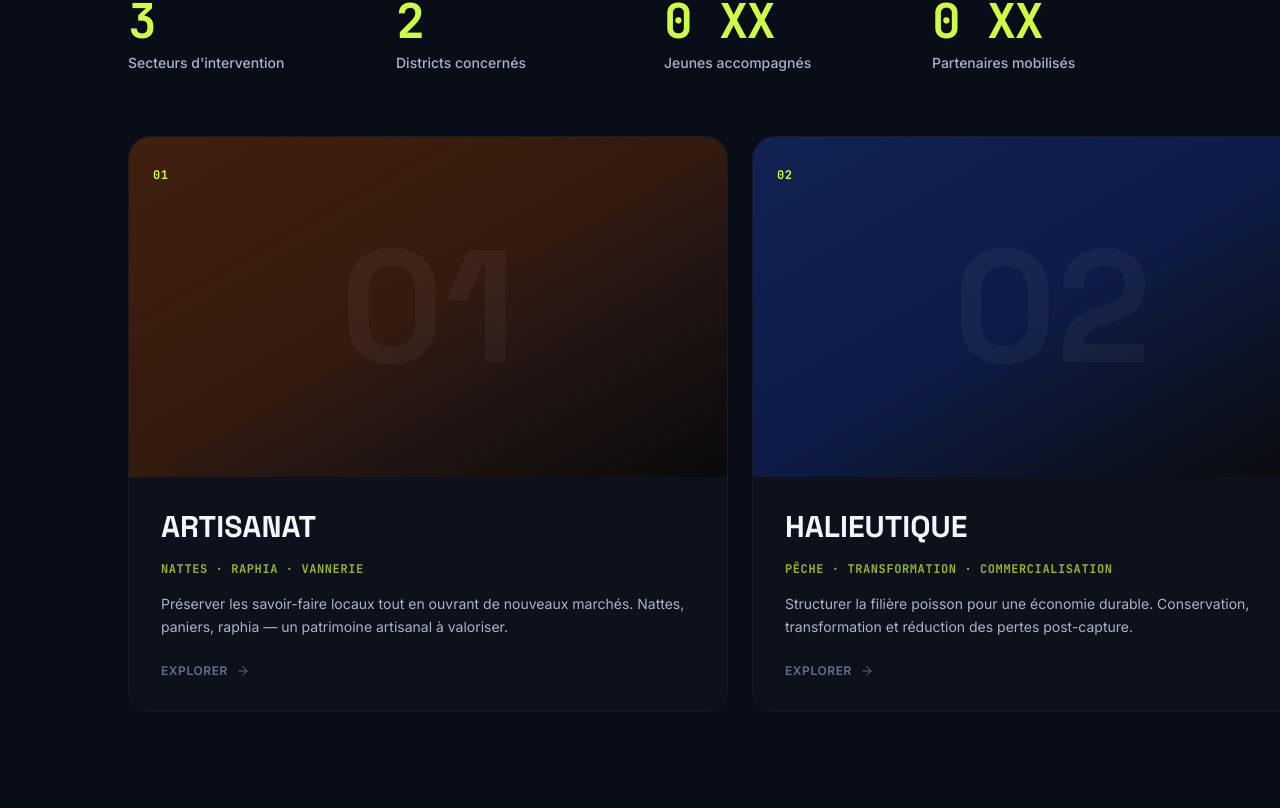
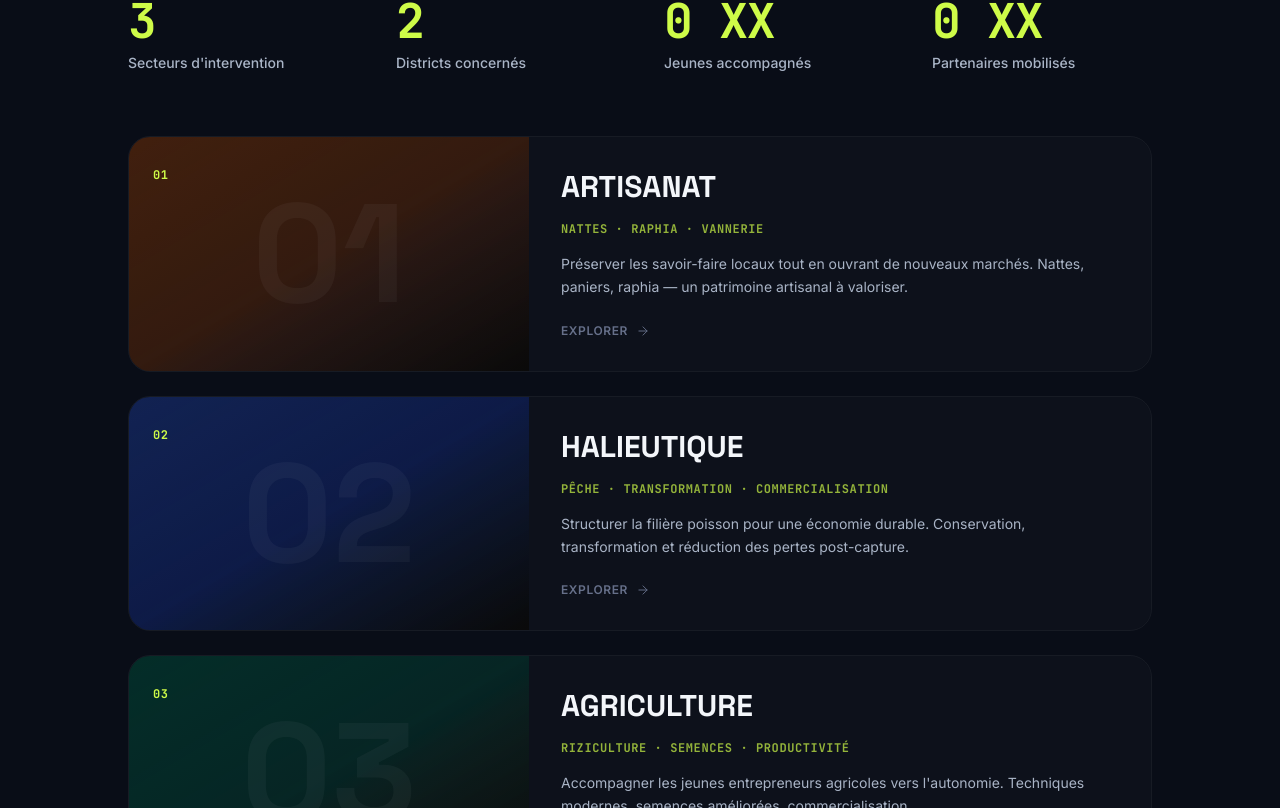
Before and after one commit to FetraFex/harmonia-progres, a Next.js app: page / in a window 1280 px wide. Shown: the part 2052-2860 px from the top of the page. Built offline with nearby package versions, Linux system fonts and the light colour scheme; no server answers; a web font is replaced by a local one.

Commit message:
fix: stack sectors vertically in LocalEconomySection
- Replace horizontal scroll with vertical card layout
- Each sector card is now full-width with side-by-side image + content
- Removed unused useRef/useEffect horizontal scroll logic
- Fix Supabase client TypeScript narrowing error

```diff
--- a/src/components/sections/LocalEconomySection.tsx
+++ b/src/components/sections/LocalEconomySection.tsx
@@ -1,6 +1,6 @@
 "use client";
 
-import React, { useRef, useEffect } from "react";
+import React from "react";
 import { useRevealOnScroll } from "@/hooks/useRevealOnScroll";
 import { useCountUp } from "@/hooks/useCountUp";
 import { ArrowRightIcon } from "@/components/ui/Icons";
@@ -78,26 +78,6 @@ const statsData = [
 
 export function LocalEconomySection() {
   const { ref, isRevealed } = useRevealOnScroll<HTMLDivElement>();
-  const scrollContainerRef = useRef<HTMLDivElement>(null);
-
-  useEffect(() => {
-    const container = scrollContainerRef.current;
-    if (!container) return;
-
-    const handleWheel = (e: WheelEvent) => {
-      if (Math.abs(e.deltaY) < 5) return;
-      const { scrollLeft, scrollWidth, clientWidth } = container;
-      const atStart = scrollLeft <= 0 && e.deltaY < 0;
-      const atEnd = scrollLeft + clientWidth >= scrollWidth - 1 && e.deltaY > 0;
-      if (!atStart && !atEnd) {
-        e.preventDefault();
-        container.scrollLeft += e.deltaY;
-      }
-    };
-
-    container.addEventListener("wheel", handleWheel, { passive: false });
-    return () => container.removeEventListener("wheel", handleWheel);
-  }, []);
 
   return (
     <section
@@ -105,7 +85,7 @@ export function LocalEconomySection() {
       ref={ref}
       className="relative z-10"
     >
-      {/* Stats Row */}
+      {/* Header + Stats */}
       <div className="px-32 max-w-[1280px] mx-auto pt-16 md:pt-24 pb-12 md:pb-16">
         <div
           className={`mb-12 transition-all duration-700 ${
@@ -140,27 +120,24 @@ export function LocalEconomySection() {
         </div>
       </div>
 
-      {/* Horizontal Sector Panels */}
-      <div
-        ref={scrollContainerRef}
-        className="flex gap-6 overflow-x-auto px-32 pb-16 md:pb-24 snap-x snap-mandatory scrollbar-hide"
-        style={{ scrollbarWidth: "none", msOverflowStyle: "none" }}
-      >
+      {/* Vertical Sector Cards */}
+      <div className="px-32 max-w-[1280px] mx-auto pb-16 md:pb-24 space-y-6">
         {sectors.map((sector, idx) => (
           <article
             key={sector.number}
-            className={`group shrink-0 w-[min(85vw,600px)] snap-center relative overflow-hidden rounded-3xl border border-white/[0.06] hover:border-teal/20 transition-all duration-500 cursor-pointer ${
+            className={`group relative overflow-hidden rounded-3xl border border-white/[0.06] hover:border-teal/20 transition-all duration-500 ${
               isRevealed ? "opacity-100 translate-y-0" : "opacity-0 translate-y-8"
             }`}
             style={{ transitionDelay: `${300 + idx * 150}ms` }}
           >
+            <div className="flex flex-col md:flex-row">
               {/* Image Area */}
-            <div className="relative h-[280px] md:h-[340px] overflow-hidden">
+              <div className="relative h-[200px] md:h-auto md:w-[400px] shrink-0 overflow-hidden">
                 <div
                   className={`absolute inset-0 bg-gradient-to-br ${sector.gradient} transition-transform duration-700 group-hover:scale-110`}
                 />
                 <div className="absolute inset-0 flex items-center justify-center">
-                <span className="font-display text-[120px] md:text-[160px] font-bold text-white/[0.04] select-none leading-none">
+                  <span className="font-display text-[100px] md:text-[140px] font-bold text-white/[0.04] select-none leading-none">
                     {sector.number}
                   </span>
                 </div>
@@ -172,7 +149,7 @@ export function LocalEconomySection() {
               </div>
 
               {/* Content */}
-            <div className="p-8 space-y-4 bg-white/[0.02]">
+              <div className="flex-1 p-8 space-y-4 bg-white/[0.02]">
                 <h3 className="font-display text-2xl md:text-3xl font-bold text-text-primary group-hover:text-teal transition-colors duration-300">
                   {sector.title}
                 </h3>
@@ -187,6 +164,7 @@ export function LocalEconomySection() {
                   <ArrowRightIcon className="w-3.5 h-3.5 group-hover:translate-x-1 transition-transform" />
                 </div>
               </div>
+            </div>
 
             {/* Accent Line */}
             <div className="absolute bottom-0 left-0 h-[2px] w-0 group-hover:w-full bg-teal transition-all duration-700" />
--- a/src/lib/supabase/client.ts
+++ b/src/lib/supabase/client.ts
@@ -1,5 +1,6 @@
 import { createBrowserClient } from "@supabase/ssr";
 
+export function createClient() {
   const supabaseUrl = process.env.NEXT_PUBLIC_SUPABASE_URL;
   const supabaseKey = process.env.NEXT_PUBLIC_SUPABASE_ANON_KEY;
 
@@ -9,6 +10,5 @@ if (!supabaseUrl || !supabaseKey) {
     );
   }
 
-export function createClient() {
   return createBrowserClient(supabaseUrl, supabaseKey);
 }
```
Lines whose indentation alone changed are shown as unchanged.
